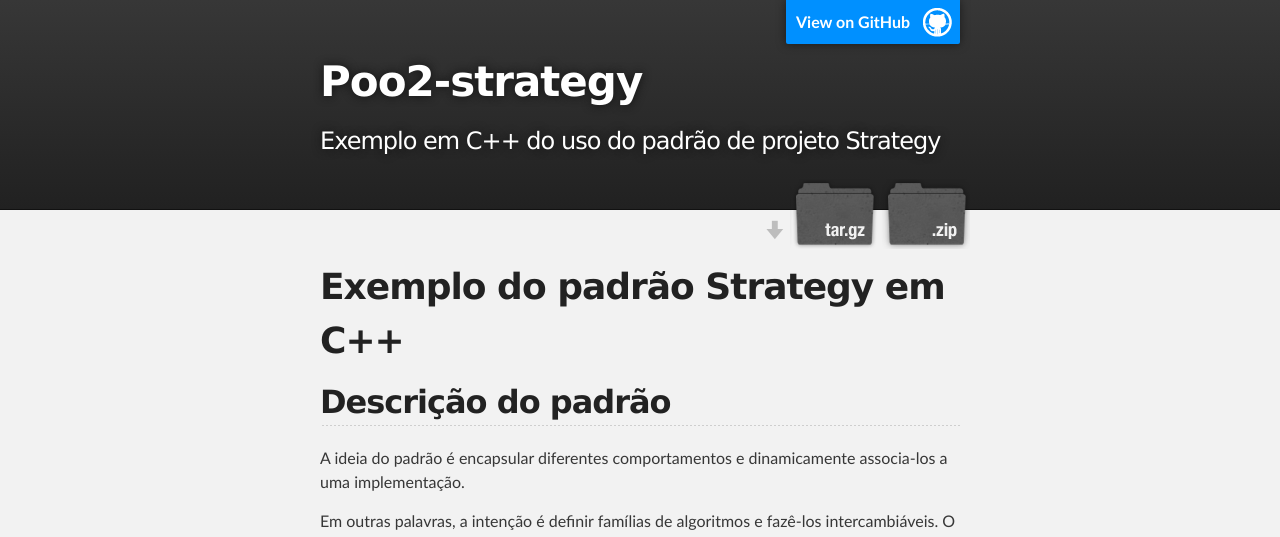
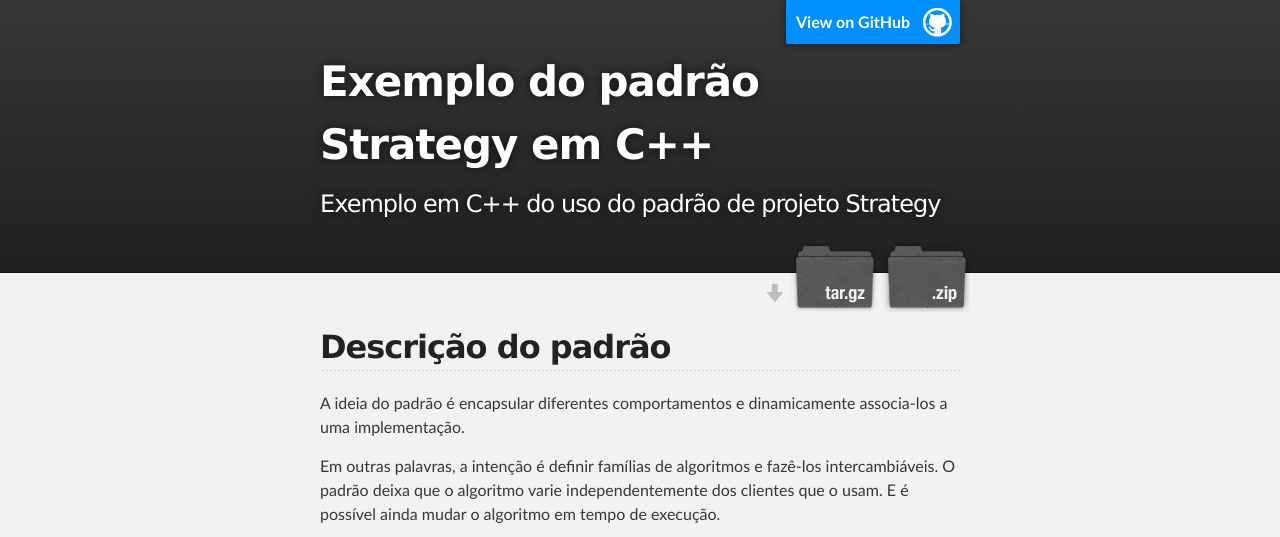
Before and after one commit to possatti/bsi-poo2-strategy, a plain HTML site: page index.html in a window 1280 px wide. Shown: the top 537 px of the page. Drawn offline with Linux system fonts and the light colour scheme.

Commit message:
Acerto no título da página

```diff
--- a/index.html
+++ b/index.html
@@ -8,7 +8,7 @@
 
     <link rel="stylesheet" type="text/css" media="screen" href="stylesheets/stylesheet.css">
 
-    <title>Poo2-strategy</title>
+    <title>Exemplo do padrão Strategy em C++</title>
   </head>
 
   <body>
@@ -18,7 +18,7 @@
         <header class="inner">
           <a id="forkme_banner" href="https://github.com/possatti/poo2-strategy">View on GitHub</a>
 
-          <h1 id="project_title">Poo2-strategy</h1>
+          <h1 id="project_title">Exemplo do padrão Strategy em C++</h1>
           <h2 id="project_tagline">Exemplo em C++ do uso do padrão de projeto Strategy</h2>
 
             <section id="downloads">
@@ -31,9 +31,6 @@
     <!-- MAIN CONTENT -->
     <div id="main_content_wrap" class="outer">
       <section id="main_content" class="inner">
-        <h1>
-<a name="exemplo-do-padr%C3%A3o-strategy-em-c" class="anchor" href="#exemplo-do-padr%C3%A3o-strategy-em-c"><span class="octicon octicon-link"></span></a>Exemplo do padrão Strategy em C++</h1>
-
 <h2>
 <a name="descri%C3%A7%C3%A3o-do-padr%C3%A3o" class="anchor" href="#descri%C3%A7%C3%A3o-do-padr%C3%A3o"><span class="octicon octicon-link"></span></a>Descrição do padrão</h2>
 
```
